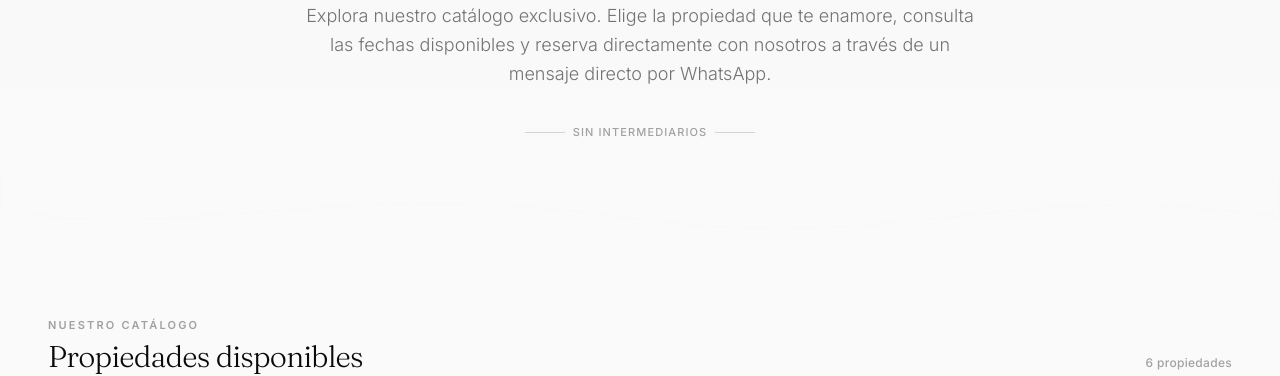
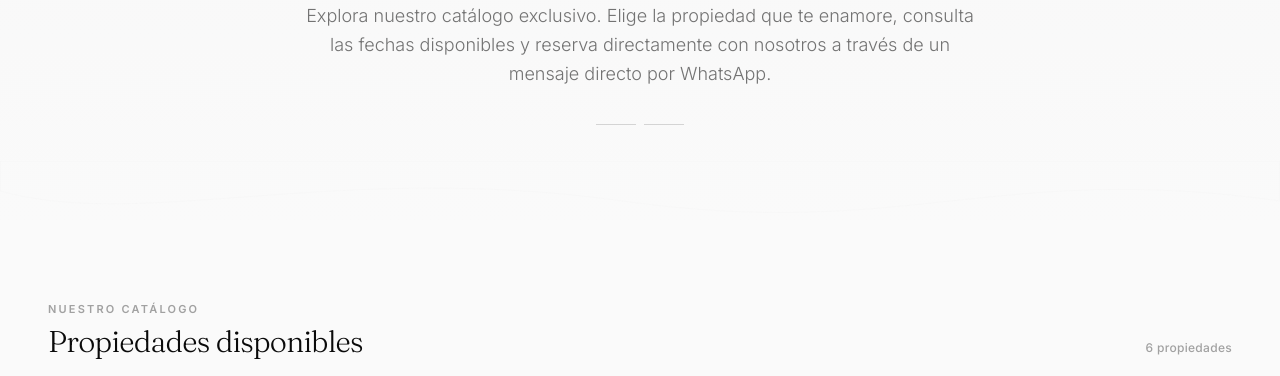
Before and after one commit to CredencialesIAS/VillasLaRibera, a website: page index.html in a window 1280 px wide. Shown: the part 433-809 px from the top of the page. Drawn offline with Linux system fonts and the light colour scheme.

Commit message:
Add files via upload

```diff
--- a/index.html
+++ b/index.html
@@ -56,7 +56,7 @@
 
       <div class="flex items-center justify-center gap-2 pt-2 text-neutral-300">
         <span class="h-px w-10 bg-neutral-300"></span>
-        <span class="text-[11px] tracking-widest uppercase font-medium text-neutral-400">Sin intermediarios</span>
+
         <span class="h-px w-10 bg-neutral-300"></span>
       </div>
     </div>
```
